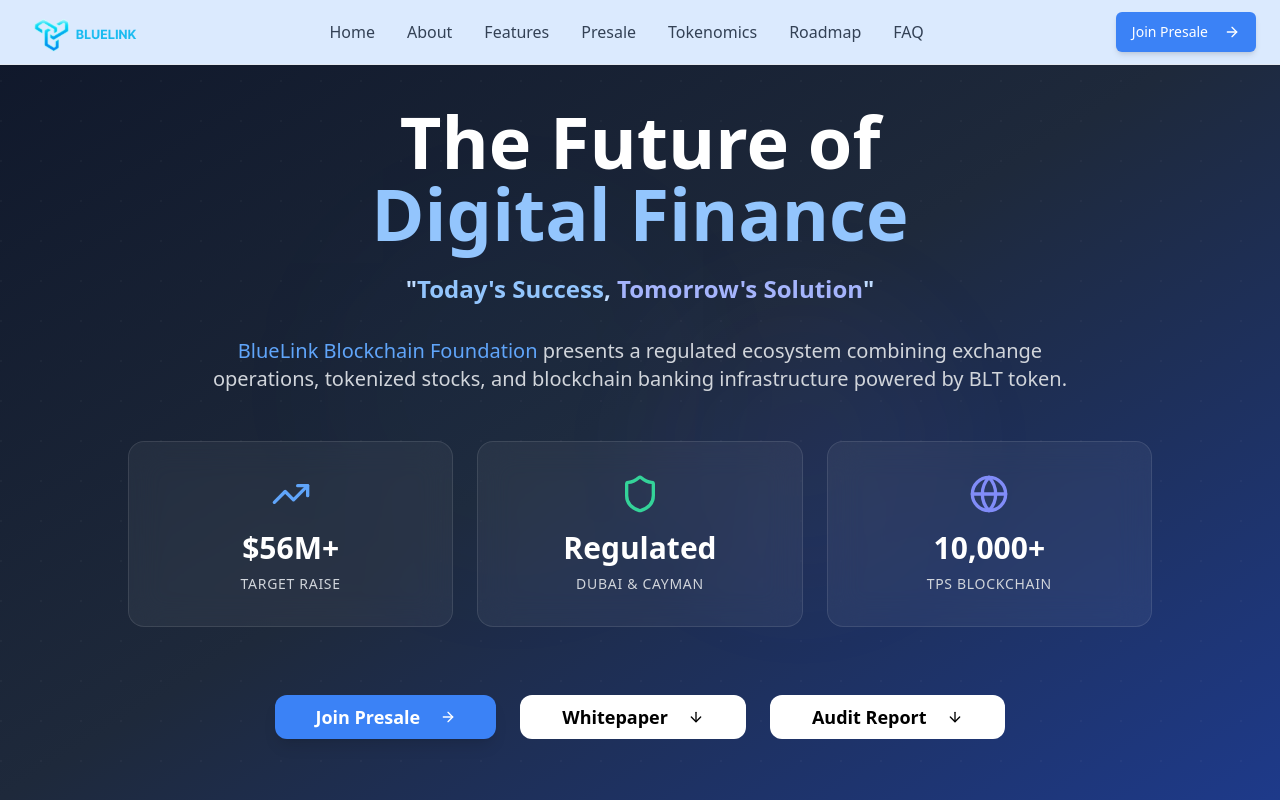
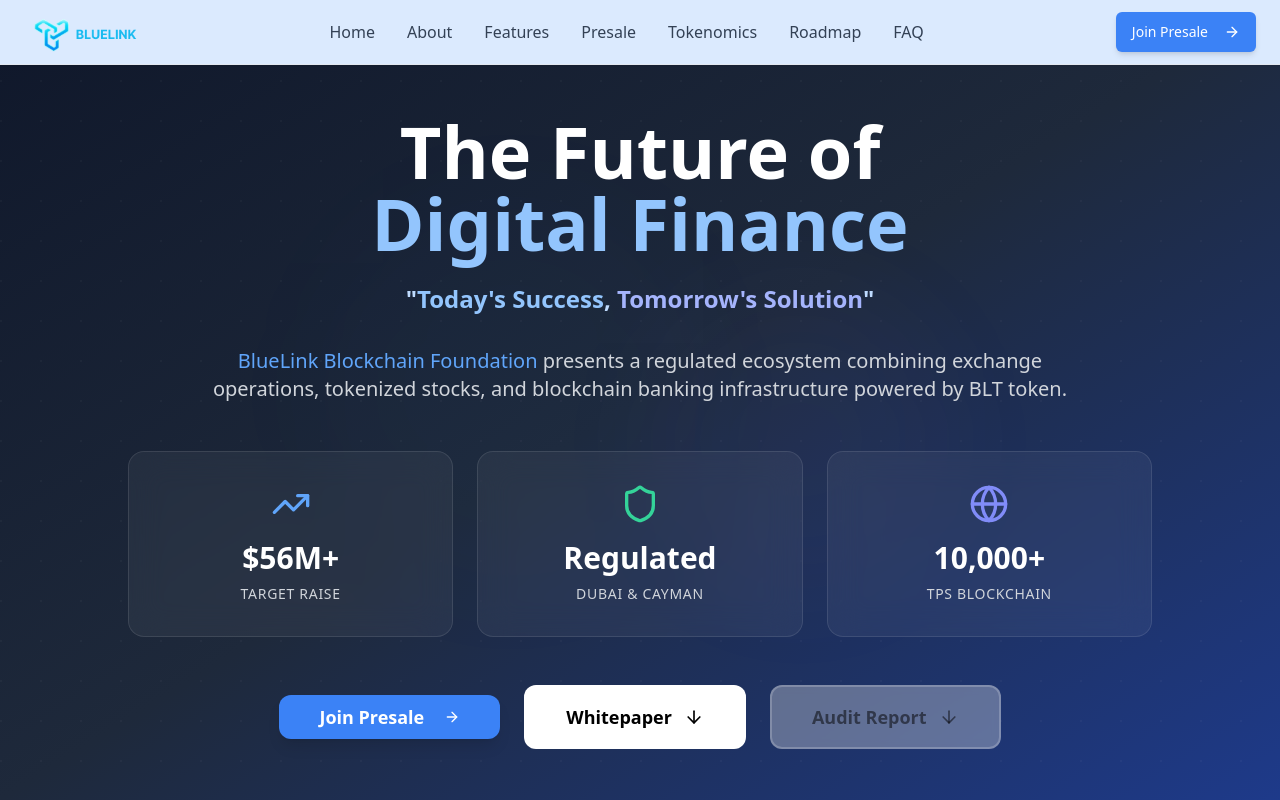
Before and after one commit to EnigmaGlimmer/bluelink-finance-core, a React (Vite) app: page / in a window 1280 px wide. Shown: the top 800 px of the page. Built offline with nearby package versions, Linux system fonts and the light colour scheme.

Commit message:
finalized

```diff
--- a/src/components/Hero.tsx
+++ b/src/components/Hero.tsx
@@ -3,6 +3,7 @@ import { Button } from "@/components/ui/button";
 import { ArrowRight, TrendingUp, Shield, Globe, ArrowDown } from "lucide-react";
 import { useState } from "react";
 import PresaleModal from "./PresaleModal";
+import whitepaper from ".././assets/BlueLink_Whitepaper_v12.pdf"
 
 const Hero = () => {
   const [isPresaleModalOpen, setIsPresaleModalOpen] = useState(false);
@@ -90,24 +91,24 @@ const Hero = () => {
             Join Presale
             <ArrowRight className="ml-3 h-5 w-5" />
           </Button>
-          <Button
-            size="lg"
-            variant="outline"
-            className="border-2 border-white/20 text-black hover:bg-white/10 px-10 py-4 text-lg font-semibold rounded-xl backdrop-blur-sm transition-all duration-300 hover:border-white/40"
-          >
+          <a
+            href={whitepaper}
+            target="_blank"
+            rel="noopener noreferrer"
+            download
+            className="inline-flex items-center bg-white justify-center border-2 border-white/20 text-black hover:bg-white/10 px-10 py-4 text-lg font-semibold rounded-xl backdrop-blur-sm transition-all duration-300 hover:border-white/40"          >
             Whitepaper
             <ArrowDown className="ml-3 h-5 w-5" />
 
-          </Button>
-          <Button
-            size="lg"
-            variant="outline"
-            className="border-2 border-white/20 text-black hover:bg-white/10 my-5 px-10 py-4 text-lg font-semibold rounded-xl backdrop-blur-sm transition-all duration-300 hover:border-white/40"
+          </a>
+          <a
+          href="#"
+          onClick={(e) => e.preventDefault()} // prevents navigation
+          className="inline-flex items-center justify-center border-2 border-white/20 text-black bg-white/30 text-opacity-50 cursor-not-allowed px-10 py-4 text-lg font-semibold rounded-xl backdrop-blur-sm transition-all duration-300"
           >
-            Audit Report
-            <ArrowDown className="ml-3 h-5 w-5" />
-
-          </Button>
+          Audit Report
+         <ArrowDown className="ml-3 h-5 w-5" />
+        </a>
         </div>
       </div>
 
```
Also changed, not shown: 1 other file (tests, documents, lock files or other folders).
